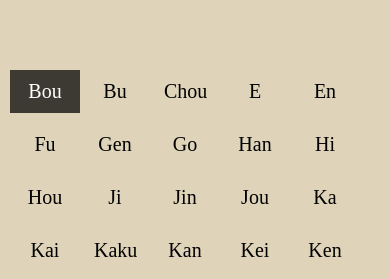
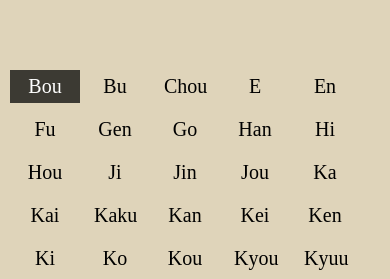
Before and after one commit to chicagostyle2099/tokyorakugaki-google-cloud, a Gatsby site: page / in a window 390 px wide. Shown: the part 521-800 px from the top of the page. Built offline with nearby package versions, Linux system fonts and the light colour scheme; Gatsby itself is replaced by a stand-in of ours; a web font is replaced by a local one.

Commit message:
decreased romaji margins

```diff
--- a/src/widgets/filter_elements/filter_elements.css
+++ b/src/widgets/filter_elements/filter_elements.css
@@ -81,7 +81,7 @@
     line-height: 60px; /* Adjust line-height for smaller screens */
   }
   .btn {
-    padding: 10px 14px; /* Adjust padding for smaller screens */
+    padding: 5px 14px; /* Adjust padding for smaller screens */
     font-size: 20px; /* Adjust font size for smaller screens */
   }
 }
```
